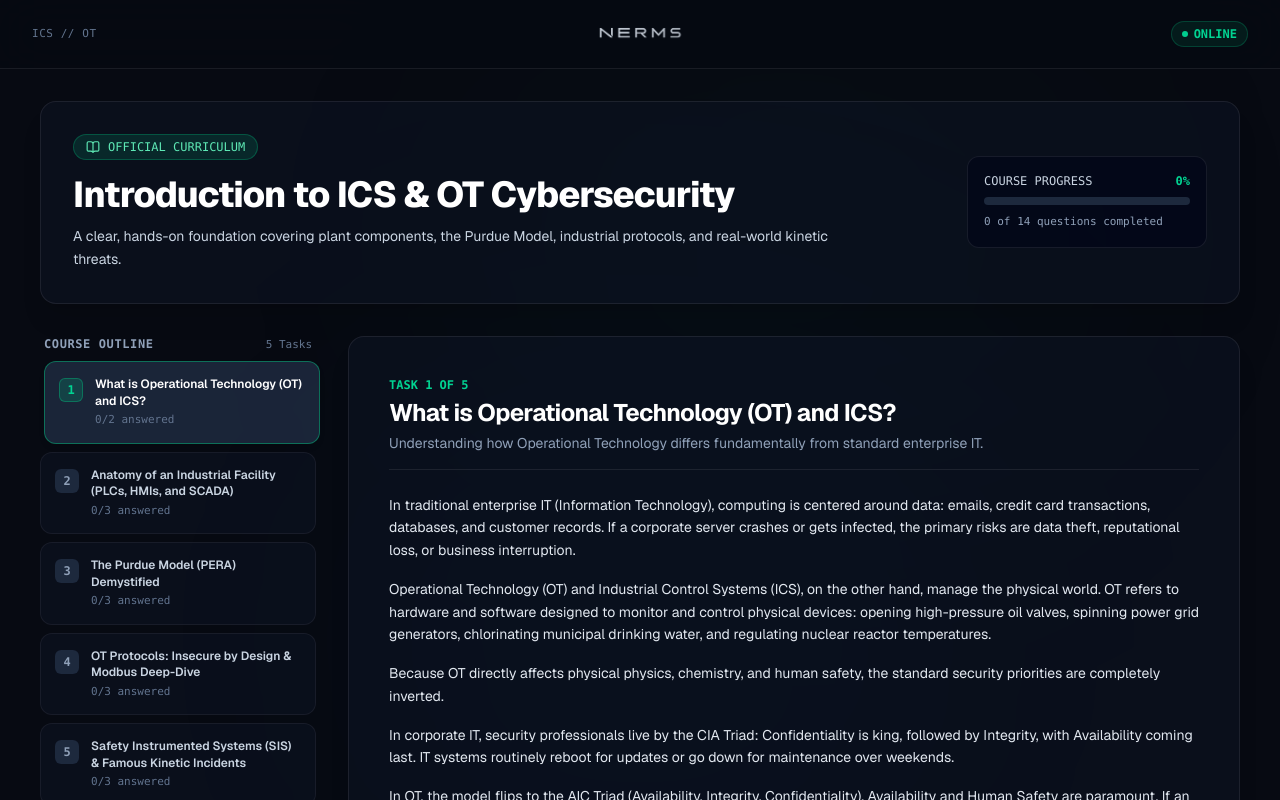
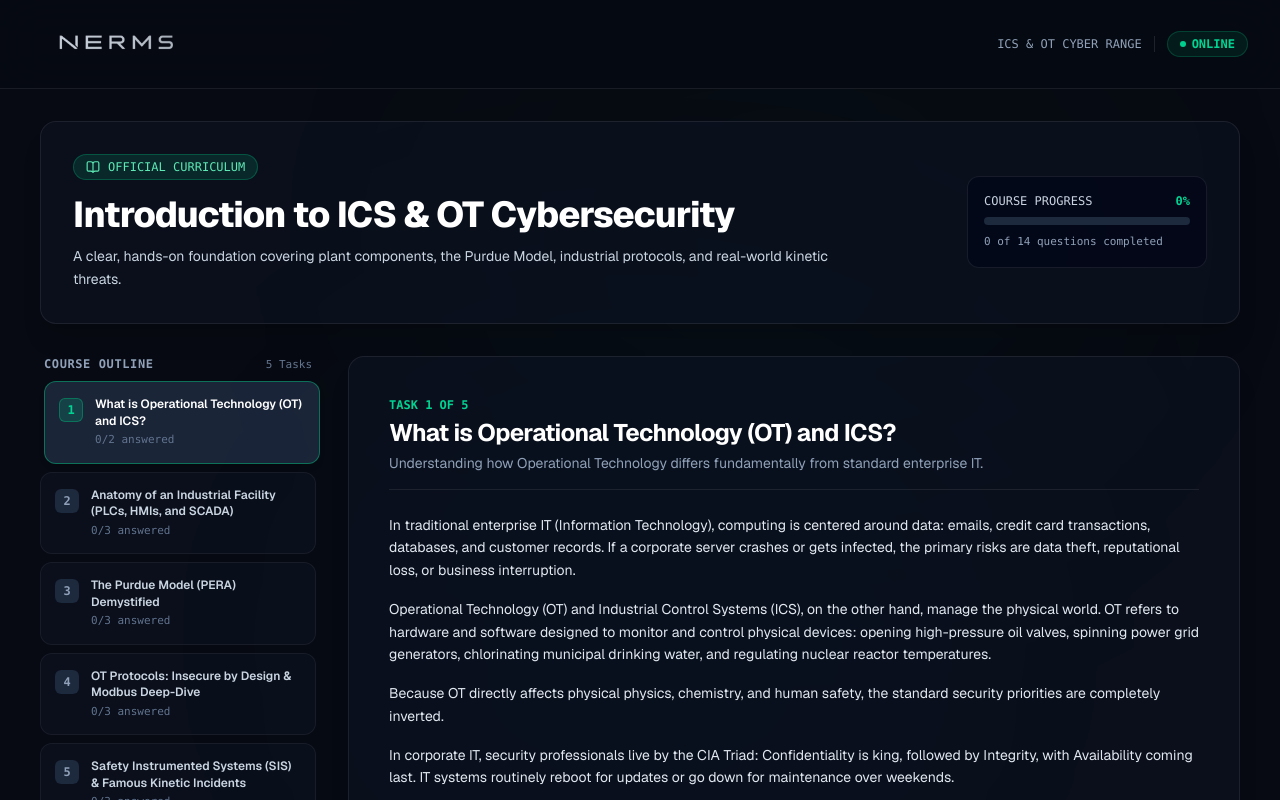
Before and after one commit to Nuranss/NERMS-learning-platform, a Next.js app: page / in a window 1280 px wide. Shown: the top 800 px of the page. Built offline with nearby package versions, Linux system fonts and the light colour scheme.

Commit message:
style: enlarge NERMS logo and align to the left in navbar

```diff
--- a/src/components/layout/Navbar.tsx
+++ b/src/components/layout/Navbar.tsx
@@ -5,32 +5,28 @@ import Image from "next/image";
 
 export function Navbar() {
   return (
-    <header className="sticky top-0 z-50 w-full border-b border-white/[0.08] bg-[#070a12]/85 backdrop-blur-xl px-4 sm:px-8 py-3">
+    <header className="sticky top-0 z-50 w-full border-b border-white/[0.08] bg-[#070a12]/85 backdrop-blur-xl px-4 sm:px-8 py-3.5">
       <div className="w-full max-w-7xl mx-auto flex items-center justify-between">
-        {/* Left balance spacer */}
-        <div className="w-28 flex items-center">
-          <span className="text-[11px] font-mono tracking-wider text-slate-500 uppercase">
-            ICS // OT
-          </span>
-        </div>
-
-        {/* Center: NERMS Logo */}
-        <div className="flex-1 flex justify-center items-center">
-          <Link href="/" className="flex items-center justify-center group py-0.5">
+        {/* Left: Bigger, Left-aligned NERMS Logo */}
+        <div className="flex items-center">
+          <Link href="/" className="flex items-center group py-0.5">
             <Image
               src="/nerms-logo.png"
               alt="NERMS"
-              width={180}
-              height={60}
+              width={260}
+              height={86}
               priority
-              className="h-8 sm:h-10 w-auto object-contain transition-transform group-hover:scale-105"
+              className="h-10 sm:h-14 w-auto object-contain transition-transform group-hover:scale-[1.03]"
             />
           </Link>
         </div>
 
-        {/* Right balance: Status Indicator */}
-        <div className="w-28 flex items-center justify-end">
-          <span className="flex items-center gap-1.5 text-xs font-mono text-emerald-400 bg-emerald-500/10 border border-emerald-500/25 px-2.5 py-1 rounded-full">
+        {/* Right: Status Indicator / Tag */}
+        <div className="flex items-center gap-3">
+          <span className="hidden sm:inline text-xs font-mono text-slate-400 border-r border-white/10 pr-3">
+            ICS & OT CYBER RANGE
+          </span>
+          <span className="flex items-center gap-1.5 text-xs font-mono text-emerald-400 bg-emerald-500/10 border border-emerald-500/25 px-3 py-1 rounded-full">
             <span className="w-1.5 h-1.5 rounded-full bg-emerald-400 animate-pulse" />
             <span className="font-semibold">ONLINE</span>
           </span>
```
